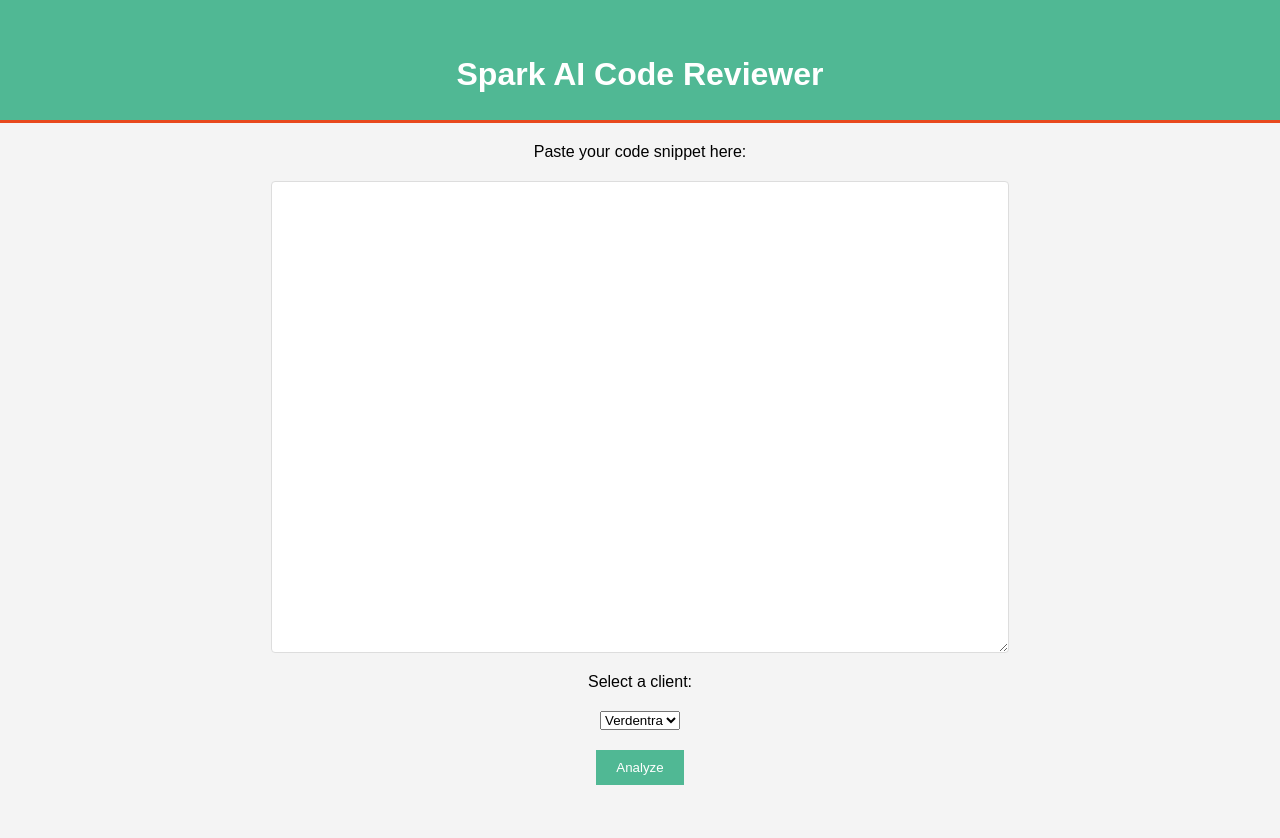
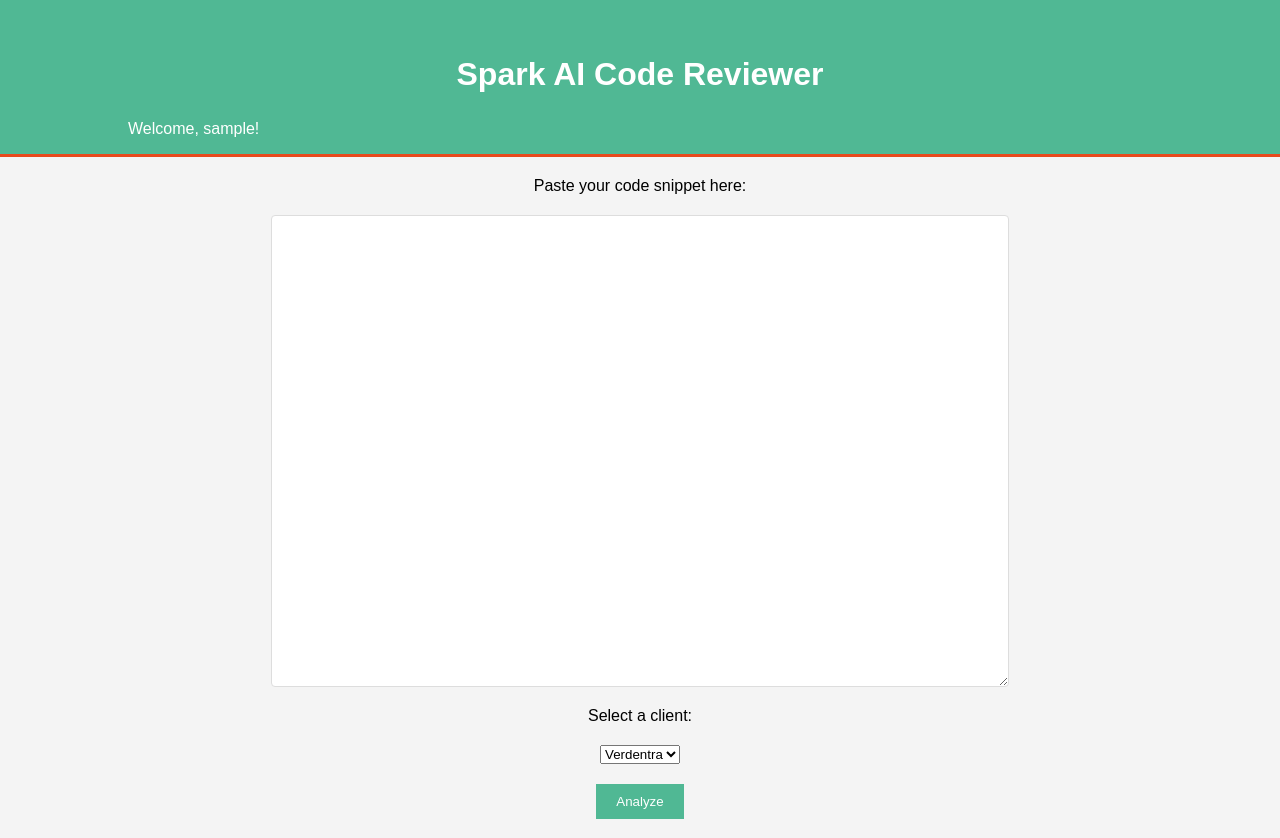
Before and after one commit to sureshranjula/flask_code_reviewer, a Flask app: template templates/index.html in a window 1280 px wide. Shown: the top 838 px of the page. Before the commit the page ends 785 px from the top, so only its background shows below. Run offline with Flask 3, Linux system fonts and the light colour scheme; the template is opened without the code that fills it: most values are stand-ins (such as "Sample title", 1, 10 or a date in 2020); parts of the project's set-up code (start-up, migrations or seed data) failed here and were passed over.

Commit message:
Update index.html

```diff
--- a/templates/index.html
+++ b/templates/index.html
@@ -61,6 +61,7 @@
     <header>
         <div class="container">
             <h1>Spark AI Code Reviewer</h1>
+            <p>Welcome, {{ user_name }}!</p>
         </div>
     </header>
 
```
